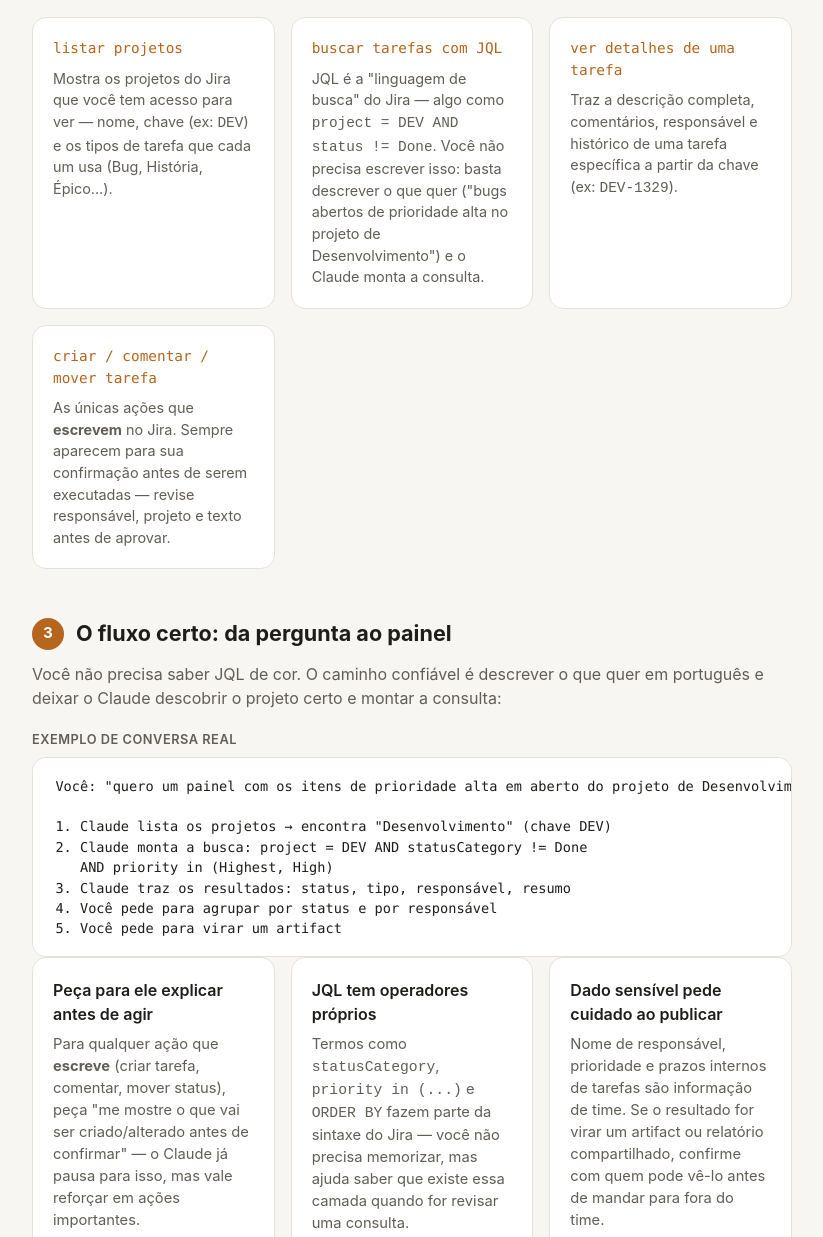
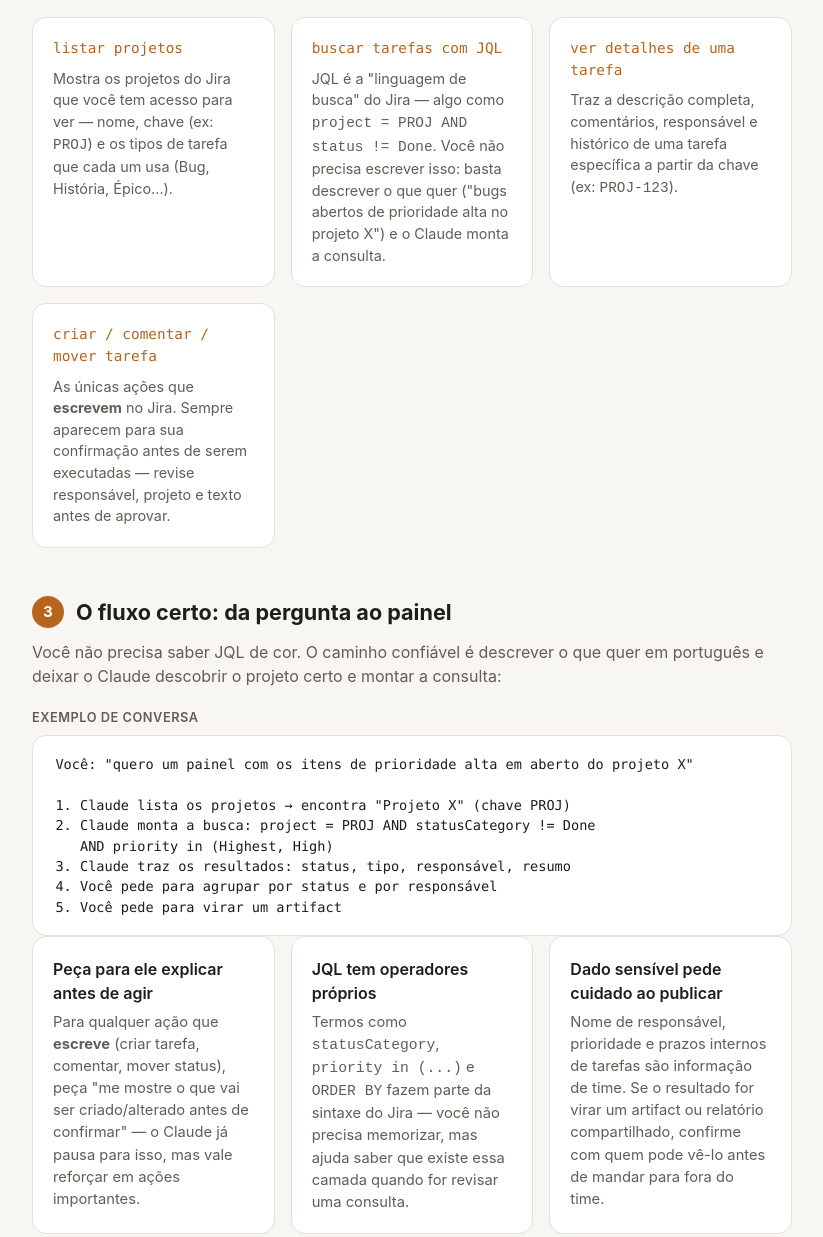
Before and after one commit to gabrielly-ramos/guia-claude-app, a plain HTML site: page conectores.html in a window 1280 px wide. Shown: the part 1130-2367 px from the top of the page, without its empty margins (228-1051 px from the left). Drawn offline with Linux system fonts and the light colour scheme.

Commit message:
Anonimiza exemplos da pagina de conectores
Remove referencias ao projeto/chave reais do Jira da empresa e ajusta
o texto para deixar claro que o POC linkado usa dados ficticios --
o guia agora e publico, entao nao deve referenciar dados internos
reais mesmo em exemplos.

```diff
--- a/conectores.html
+++ b/conectores.html
@@ -73,20 +73,20 @@
     <div class="cmd-card">
       <p class="cmd-phrase">listar projetos</p>
       <p class="cmd-what">Mostra os projetos do Jira que você tem acesso para ver — nome,
-        chave (ex: <code>DEV</code>) e os tipos de tarefa que cada um usa (Bug, História,
+        chave (ex: <code>PROJ</code>) e os tipos de tarefa que cada um usa (Bug, História,
         Épico...).</p>
     </div>
     <div class="cmd-card">
       <p class="cmd-phrase">buscar tarefas com JQL</p>
       <p class="cmd-what">JQL é a "linguagem de busca" do Jira — algo como
-        <code>project = DEV AND status != Done</code>. Você não precisa escrever isso: basta
-        descrever o que quer ("bugs abertos de prioridade alta no projeto de Desenvolvimento")
-        e o Claude monta a consulta.</p>
+        <code>project = PROJ AND status != Done</code>. Você não precisa escrever isso: basta
+        descrever o que quer ("bugs abertos de prioridade alta no projeto X") e o Claude monta
+        a consulta.</p>
     </div>
     <div class="cmd-card">
       <p class="cmd-phrase">ver detalhes de uma tarefa</p>
       <p class="cmd-what">Traz a descrição completa, comentários, responsável e histórico de
-        uma tarefa específica a partir da chave (ex: <code>DEV-1329</code>).</p>
+        uma tarefa específica a partir da chave (ex: <code>PROJ-123</code>).</p>
     </div>
     <div class="cmd-card">
       <p class="cmd-phrase">criar / comentar / mover tarefa</p>
@@ -104,11 +104,11 @@
     e deixar o Claude descobrir o projeto certo e montar a consulta:
   </p>
 
-  <p class="example-label">Exemplo de conversa real</p>
-  <pre class="code-block">Você: "quero um painel com os itens de prioridade alta em aberto do projeto de Desenvolvimento"
+  <p class="example-label">Exemplo de conversa</p>
+  <pre class="code-block">Você: "quero um painel com os itens de prioridade alta em aberto do projeto X"
 
-1. Claude lista os projetos → encontra "Desenvolvimento" (chave DEV)
-2. Claude monta a busca: project = DEV AND statusCategory != Done
+1. Claude lista os projetos → encontra "Projeto X" (chave PROJ)
+2. Claude monta a busca: project = PROJ AND statusCategory != Done
    AND priority in (Highest, High)
 3. Claude traz os resultados: status, tipo, responsável, resumo
 4. Você pede para agrupar por status e por responsável
@@ -198,12 +198,14 @@
 <section class="decision">
   <h2>Veja um exemplo pronto</h2>
   <p>
-    Este projeto tem um POC real: um painel dos itens de prioridade alta em aberto no backlog
-    de Desenvolvimento, montado inteiramente a partir de consultas ao conector do Jira — sem
-    nenhuma exportação manual.
+    Este projeto tem um POC ilustrativo do formato final: um painel de itens de prioridade
+    alta, com <strong>dados fictícios</strong> — mostra só o resultado que o conector do Jira
+    pode gerar a partir de uma pergunta em português, sem citar nenhum projeto ou dado real da
+    empresa. Como este guia é público, um painel com dados reais deve ficar privado ou
+    restrito ao time, nunca linkado aqui.
   </p>
   <ul class="decision-list">
-    <li><a href="https://claude.ai/code/artifact/75a15d0c-07ad-43f6-99ea-4b01c53fcefc">POC — Prioridade Alta no Backlog Dev (conector Jira)</a></li>
+    <li><a href="https://claude.ai/code/artifact/75a15d0c-07ad-43f6-99ea-4b01c53fcefc">POC — Prioridade Alta (exemplo, dados fictícios)</a></li>
   </ul>
 </section>
 
```
